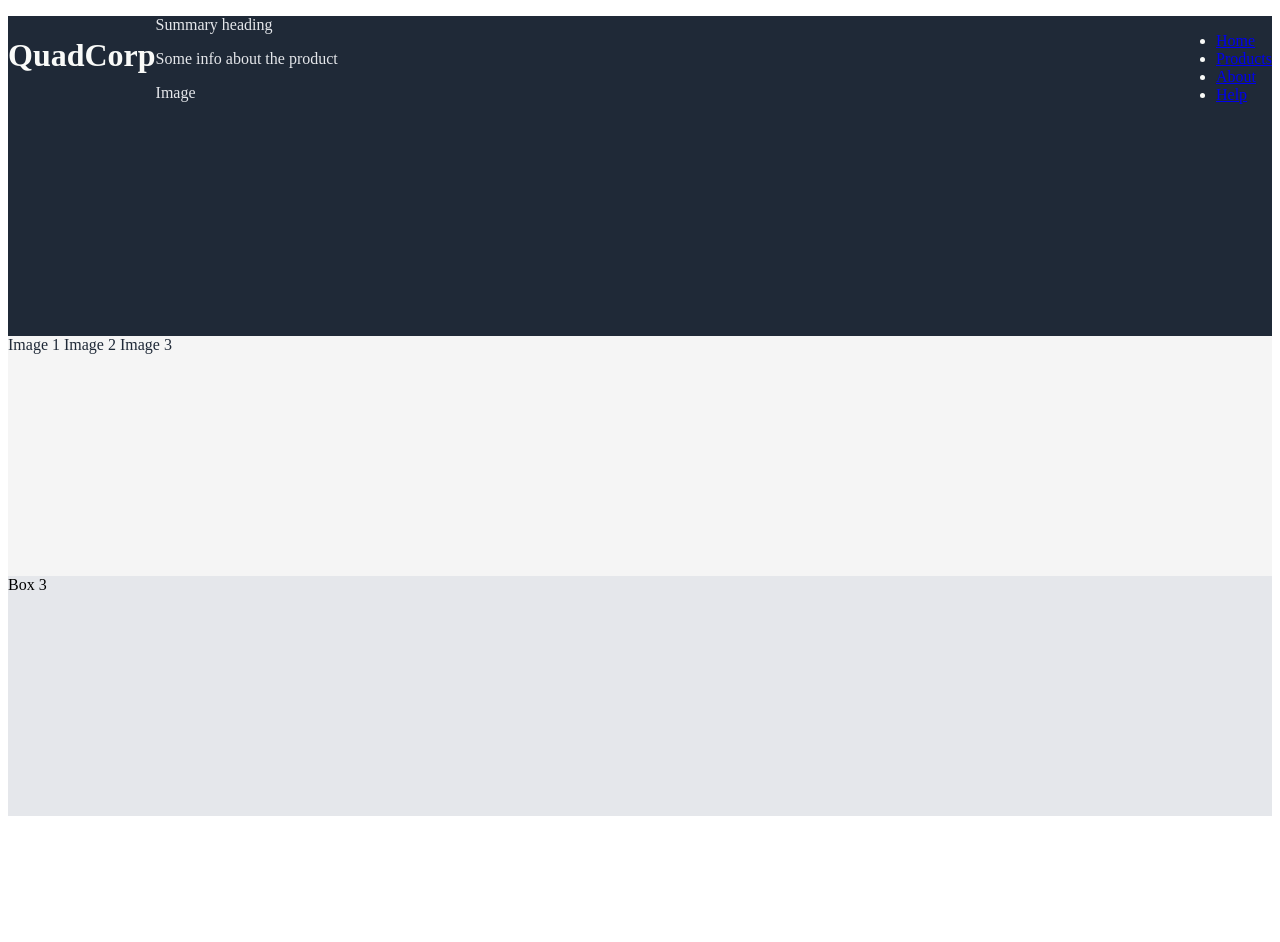
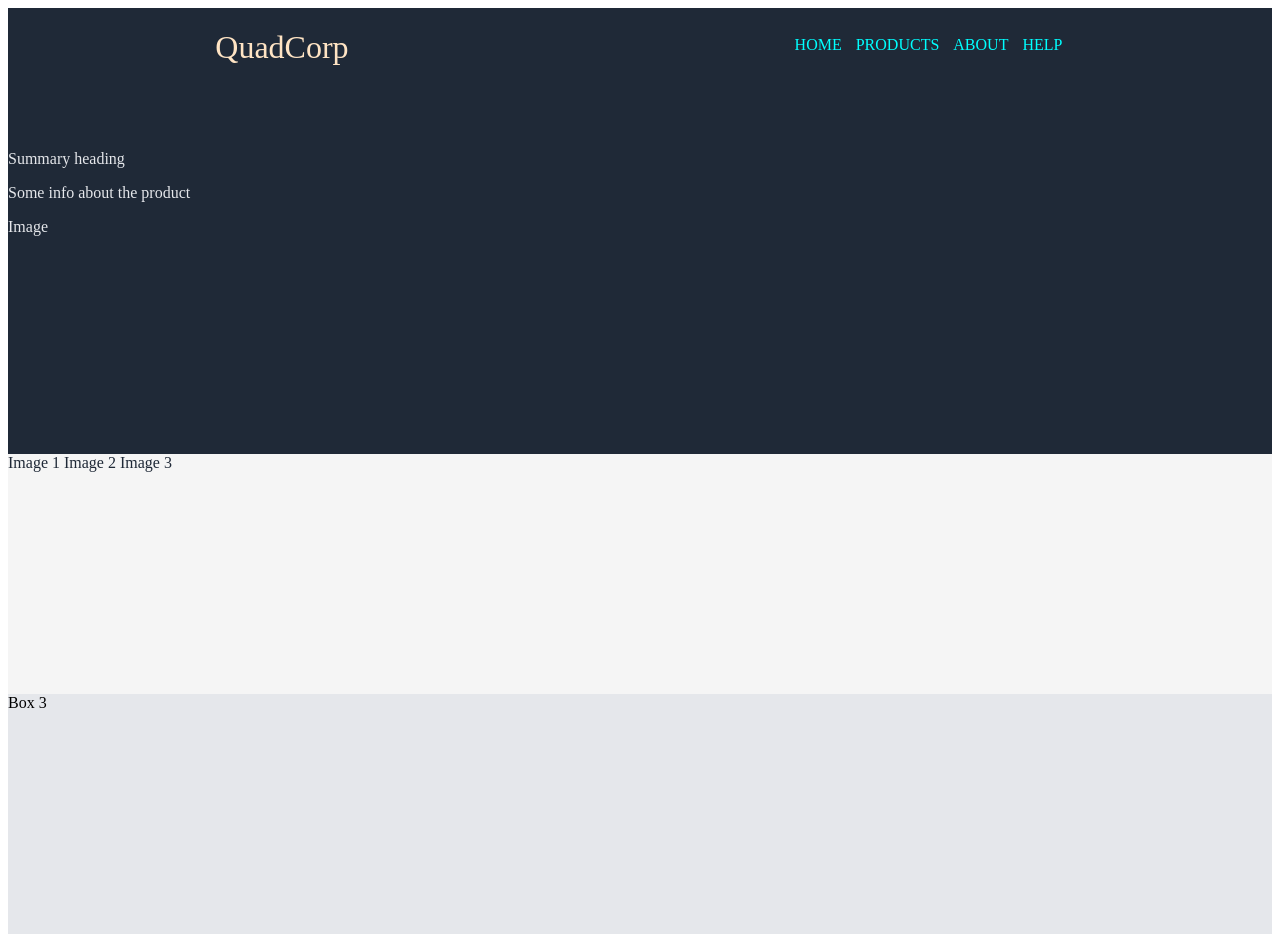
Before and after one commit to qadeerassan/landing_page, a plain HTML site: page index.html in a window 1280 px wide. Before the commit the page ends 824 px from the top, so only its background shows below. Drawn offline with Linux system fonts and the light colour scheme.

Commit message:
navbar spacing fix; header alignment fix

```diff
--- a/styles.css
+++ b/styles.css
@@ -1,3 +1,7 @@
+header {
+    margin: 0 15%;
+}
+
 .container {
     background-color: #1F2937;
     width: 100%;
@@ -10,9 +14,36 @@
 
 #corporationName {
     float: left;
+    margin-left: 2%;
+    font-weight: 300;
+    color:bisque;
+}
+
+.headerOptions {
+    margin: 0;
+    padding: 0;
+    list-style: none;
+}
+
+.headerOptions li {
+    display: inline-block;
+    margin: 0 20px;
+    margin-left: -10px;
+    padding-top: 28px;
+}
+
+.headerOptions a {
+    color: aqua;
+    text-decoration: none;
+    text-transform: uppercase;
+}
+
+.headerOptions a:hover {
+    color: bisque;
 }
 
 .summaryContainer {
+    padding-top: 10%;
     background-color: #1F2937;
     color: #e5e7eb;
     height:40vh;
```
